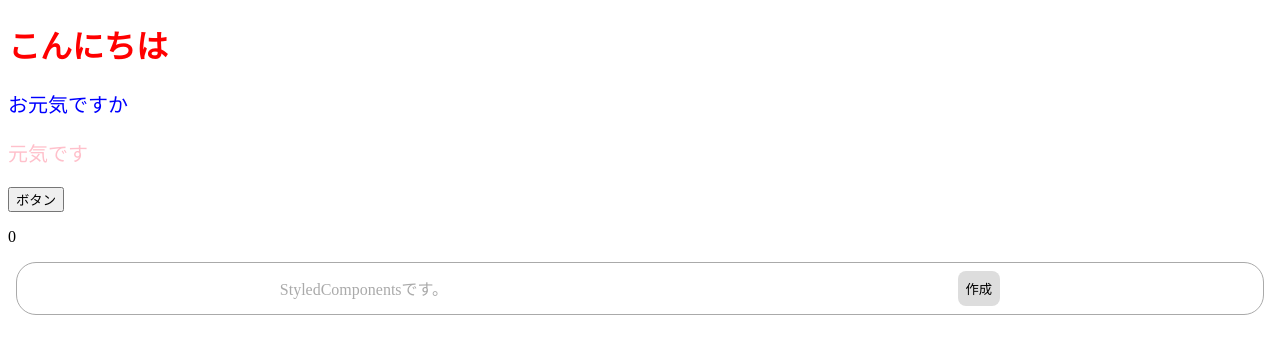
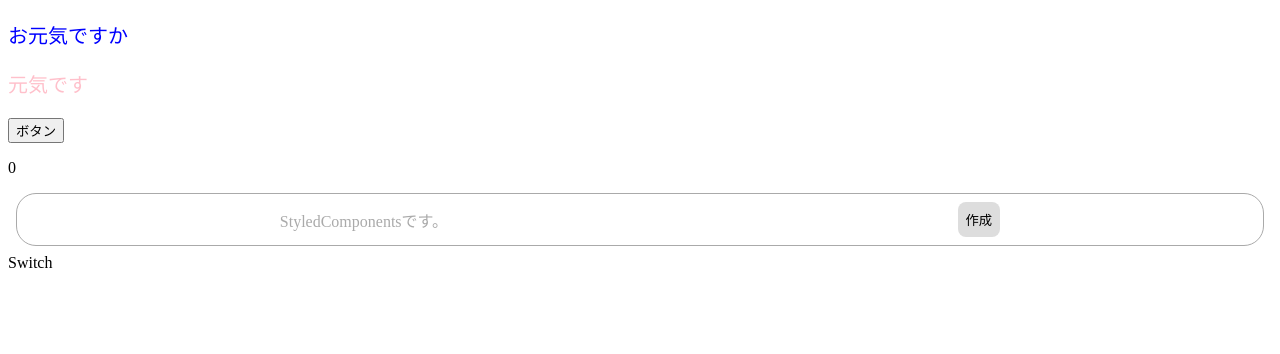
Before and after one commit to monstera3/book-react-jissen-4, a React (Create React App) app: page / in a window 1280 px wide. Shown: the top 354 px of the page. Built offline with nearby package versions, Linux system fonts and the light colour scheme.

Commit message:
feat: add SwitchButton.jsx

```diff
--- a/src/App.jsx
+++ b/src/App.jsx
@@ -1,6 +1,7 @@
 import { ColoredMessage } from "./components/ColoredMessage";
 import {useState} from "react";
 import { StyledComponents } from "./components/StyledComponents";
+import { SwitchButton } from "./components/SwitchButton";
 
 export const App = () =>{
 
@@ -13,12 +14,12 @@ export const App = () =>{
 
   return (
     <>
-      <h1 style={{color:"red"}}>こんにちは</h1>
       <ColoredMessage color="blue">お元気ですか</ColoredMessage>
       <ColoredMessage color="pink">元気です</ColoredMessage>
       <button onClick={onClickButton}>ボタン</button>
       <p>{num}</p>
       <StyledComponents />
+      <SwitchButton />
     </>
   );
 
--- /dev/null
+++ b/src/components/SwitchButton.jsx
@@ -0,0 +1,8 @@
+
+
+
+export const SwitchButton = () => {
+  return(
+    <div>Switch</div>
+  );
+}
```
